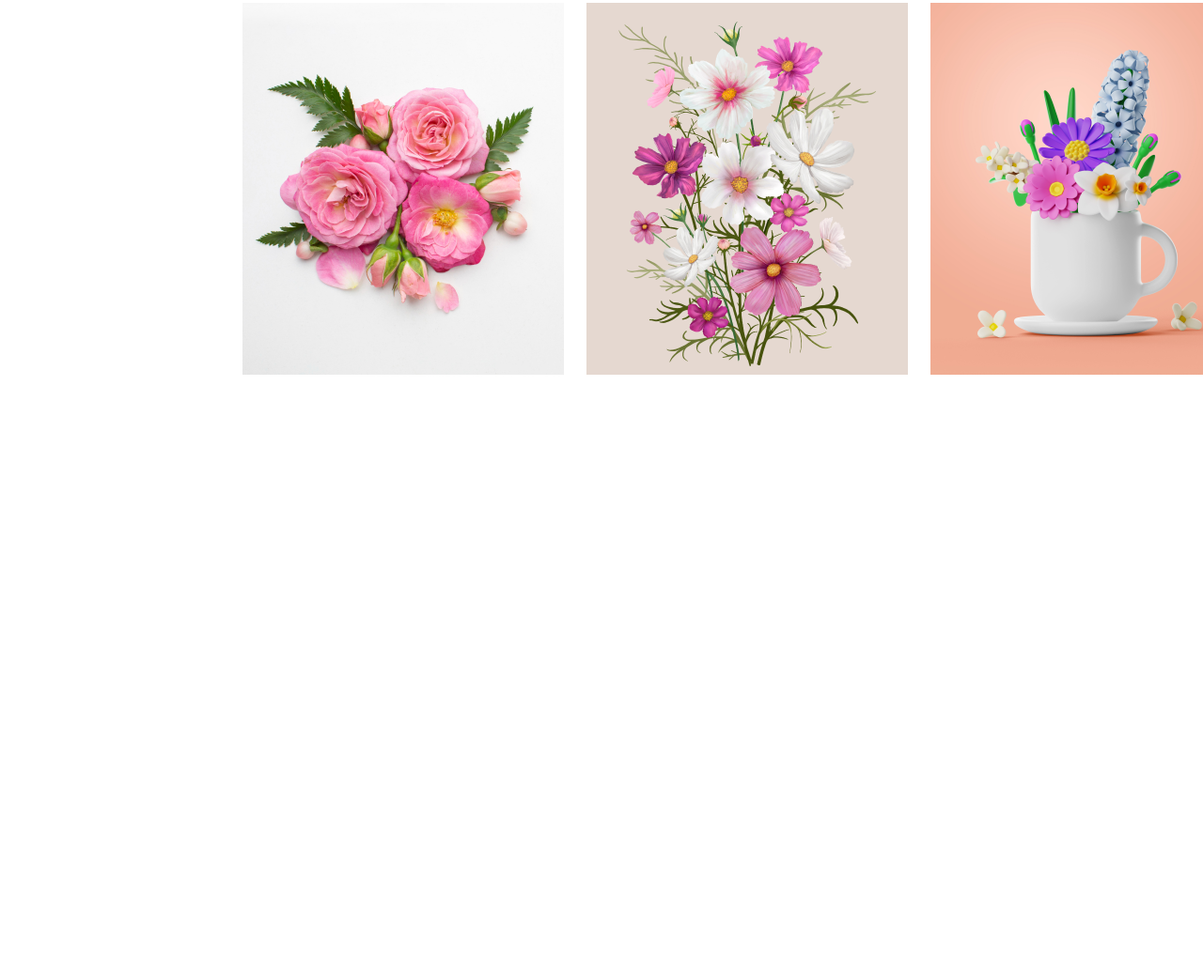
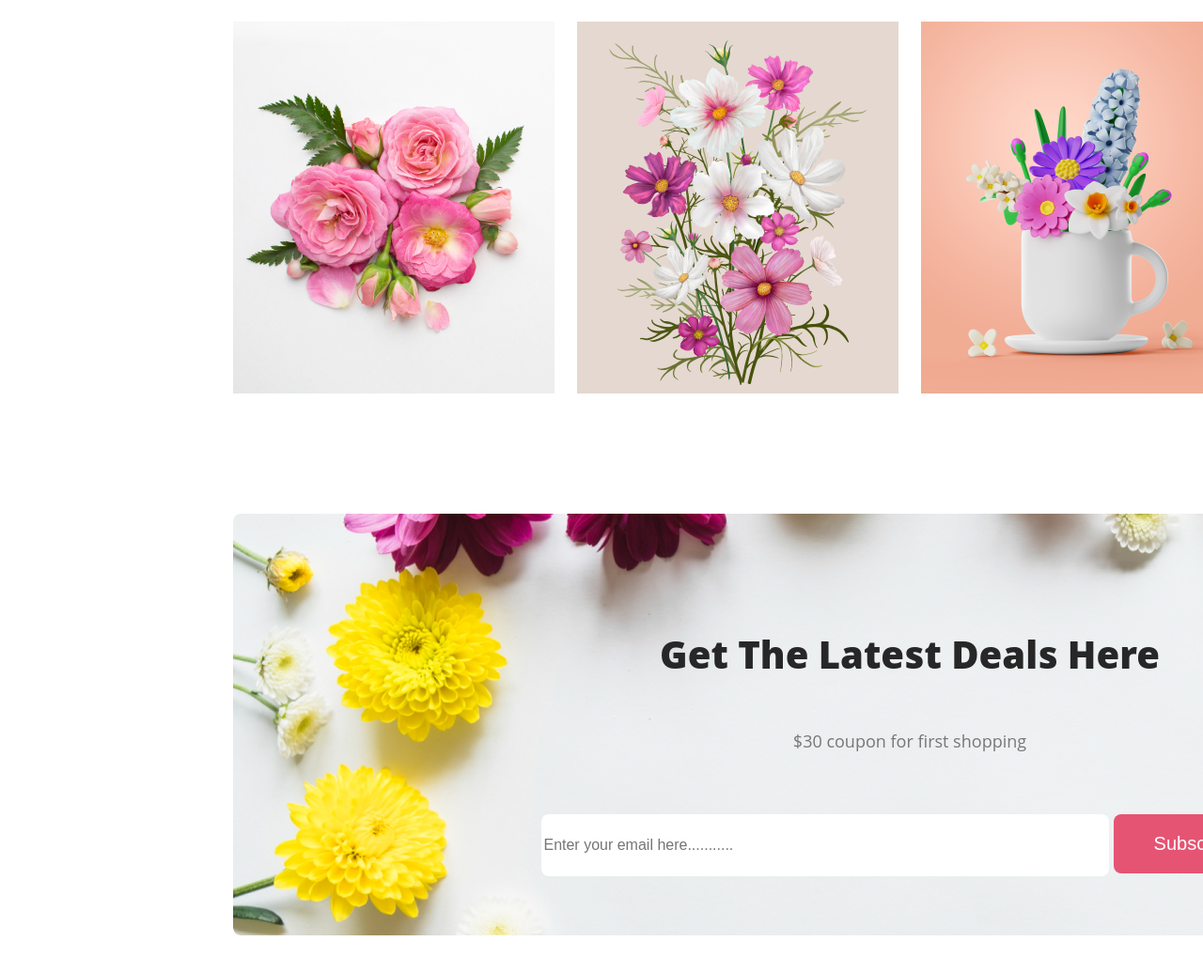
Before and after one commit to ashrafulbjri/flower-assignment, a plain HTML site: page index.html in a window 1280 px wide. Shown: the part 1758-2793 px from the top of the page at 94% size. Before the commit the page ends 2347 px from the top, so only its background shows below. Drawn offline with Linux system fonts and the light colour scheme.

Commit message:
complete the get deal part

```diff
--- a/index.html
+++ b/index.html
@@ -27,7 +27,7 @@
             </div>
             <img class="banner1-pic" src="image/pngwing 8.png" alt="">
         </div>
-        <section>
+        <section class="insta">
             <h4 class="section-title">Instagram</h4>
             <p class="section-description">It is a long established fact that a reader will be distracted by the readable content of a page when looking at its layout.</p>
             <!-- id="instagram-description"  -->
@@ -46,6 +46,19 @@
                 <img src="image/Rectangle 6.png" alt="">
             </div>
         </div>
+        <section class="get">
+            <div class="banner3">
+                <h4 class="section3-title">Get The Latest Deals Here</h4>
+                <p id="sec3-des" class="section3-description">$30 coupon for first shopping</p>
+            </div>
+            <div class="banner4">
+                <form class="contact" action="">
+                    <input type="email" placeholder="Enter your email here...........">
+                    <button class="btn-primary">Subscribe</button>
+                    <!-- <input class="btn-primary" type="subscribe" placeholder="Subscribe"> -->
+                </form>
+            </div>
+        </section>
     </main>
     <footer>
 
--- a/styles/flowers.css
+++ b/styles/flowers.css
@@ -110,7 +110,8 @@ body {
     font-weight: 800;
     color: #272727;
     text-align: center;
-    padding: 28px 870px 0px 870px;
+    /* padding: 28px 870px 0px 870px; */
+    margin: 128px 870px 24px 870px;
 }
 
 .section-description {
@@ -118,17 +119,19 @@ body {
     font-weight: 400;
     color: rgba(39, 39, 39, 0.60);
     text-align: center;
-    padding: 0px 670px 0px 670px;
+    /* padding: 0px 670px 0px 670px; */
     width: 594px;
+    margin: 0px 663px 48px 663px;
 }
 
 .banner2 {
     width: 1440px;
-    height: 450px;
+    height: 396px;
     flex-shrink: 0;
     background: #FFF;
     display: flex;
     justify-content: space-between;
+    margin: 0px 240px 128px 240px;
 }
 
 .photo {
@@ -139,8 +142,57 @@ body {
 }
 
 .banner2 {
+    /* gap: 24px; */
+    /* padding: 28px 250px 128px 250px; */
+    /* justify-content: space-around; */
+}
+
+.get {
+    width: 1440px;
+    height: 449px;
+    flex-shrink: 0;
+    border-radius: 8px;
+    background-image: url('../image/Rectangle\ 9.png');
+    margin: 0px 240px 128px 240px;
+    /* padding: 0px 240px 128px 240px; */
+    /* lightgray 0px -203.444px / 100% 213.755% no-repeat; */
+}
+
+.banner3 {}
+
+.section3-title {
+    color: #272727;
+    text-align: center;
+    font-size: 40px;
+    font-weight: 800;
+    padding-top: 122px;
+    /* padding-bottom: 94px; */
+}
+
+#sec3-des {}
+
+.section3-description {
+    color: rgba(39, 39, 39, 0.60);
+    text-align: center;
+    font-size: 18px;
+    font-weight: 400;
+    padding-bottom: 48px;
+}
+
+.banner4 {
     display: flex;
-    gap: 24px;
-    padding: 28px 250px 128px 250px;
-    justify-content: space-around;
+    justify-content: center;
 }
+
+.contact {
+    /* padding-bottom: 121px; */
+}
+
+.contact input[type="email"] {
+    font-size: 16px;
+    width: 600px;
+    height: 64px;
+    border-radius: 8px;
+    background: #FFF;
+    border: 0;
+}
```
